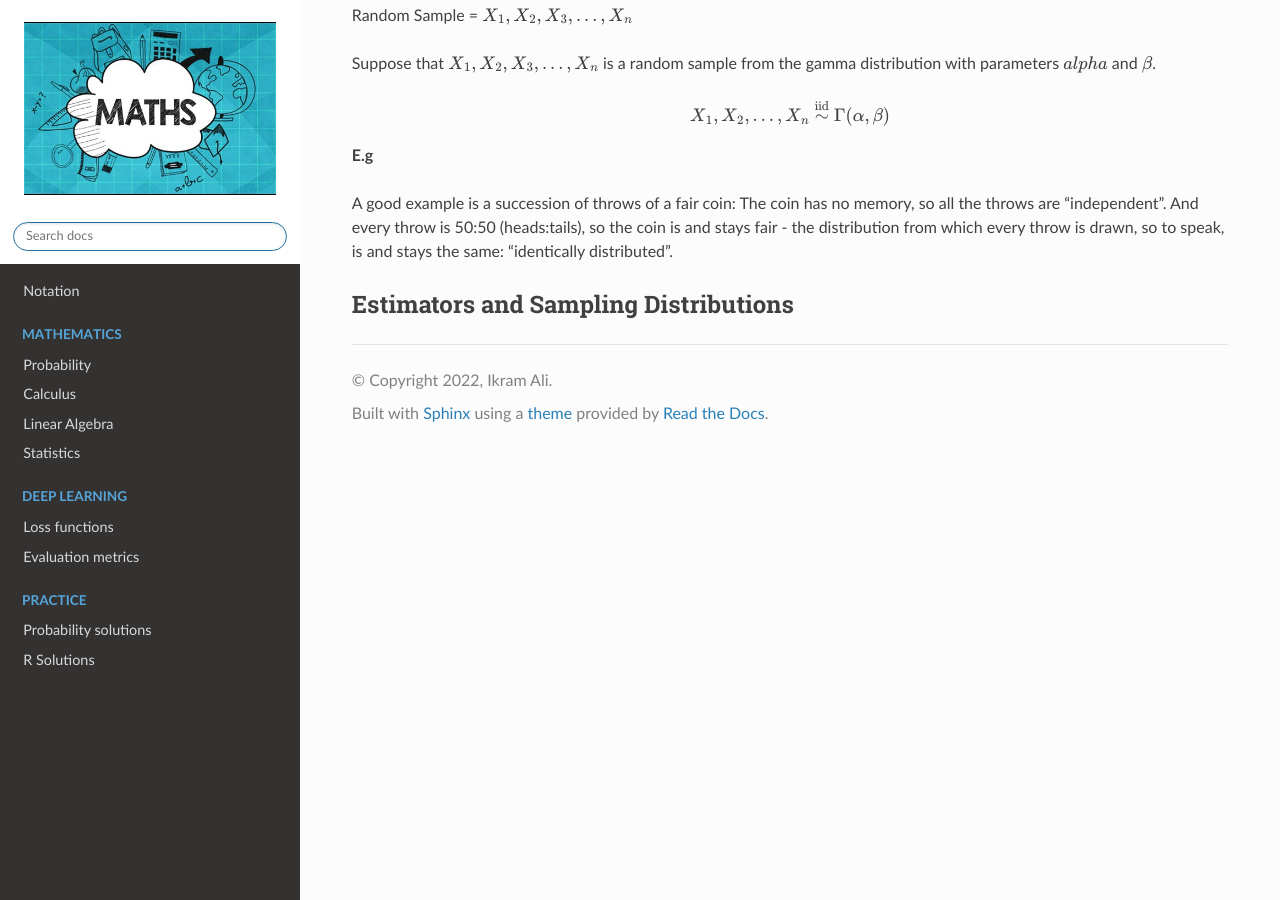
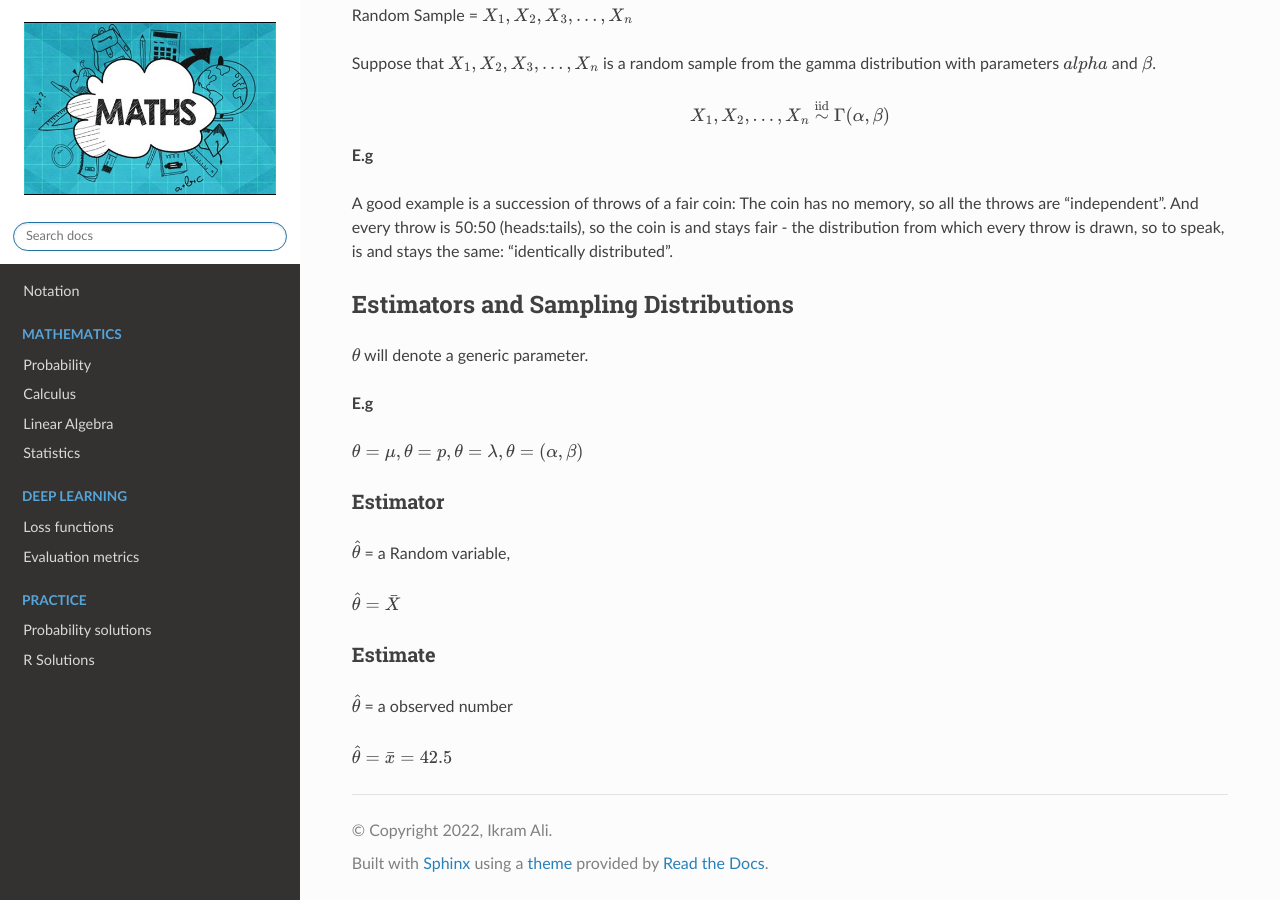
Before and after one commit to akkefa/ml-notes, a Sphinx documentation site: the page built from docs/probability/random_rv.rst, in a window 1280 px wide and 900 px high, scrolled down 5082 px. Built offline with Sphinx 7.4.7 and the Read the Docs theme 2.0.0, drawn with Linux system fonts in a browser that asks for light colours.

Commit message:
New changes.

```diff
--- a/docs/probability/random_rv.rst
+++ b/docs/probability/random_rv.rst
@@ -248,3 +248,21 @@ drawn, so to speak, is and stays the same: "identically distributed".
 
 Estimators and Sampling Distributions
 --------------------------------------
+:math:`\theta` will denote a generic parameter.
+
+**E.g**
+
+:math:`\theta = \mu , \theta = p , \theta = \lambda , \theta = (\alpha, \beta)`
+
+Estimator
+^^^^^^^^^^
+:math:`\hat{\theta}` = a Random variable,
+
+:math:`\hat{\theta}=\bar{X}`
+
+
+Estimate
+^^^^^^^^^
+:math:`\hat{\theta}` = a observed number
+
+:math:`\hat{\theta}=\bar{x} = 42.5`
```
